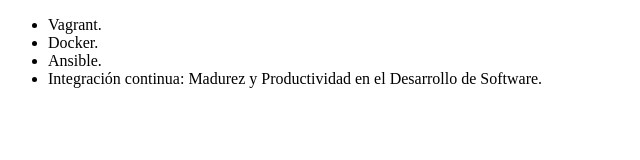
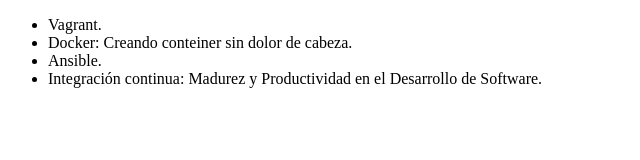
Before and after one commit to gwernly/aluragit, a plain HTML site: page index.html in a window 1280 px wide. Shown: the whole page, without its empty margins (0-640 px from the left). Drawn offline with Linux system fonts and the light colour scheme.

Commit message:
Corrigiendo el nombre de Docker

```diff
--- a/index.html
+++ b/index.html
@@ -7,7 +7,7 @@
 <body>
      <ul>
          <li> Vagrant.</li>
-         <li> Docker.</li>
+         <li> Docker: Creando conteiner sin dolor de cabeza.</li>
          <li> Ansible.</li>
          <li> Integración continua: Madurez y Productividad en el Desarrollo de Software.</li>
      </ul>
```
